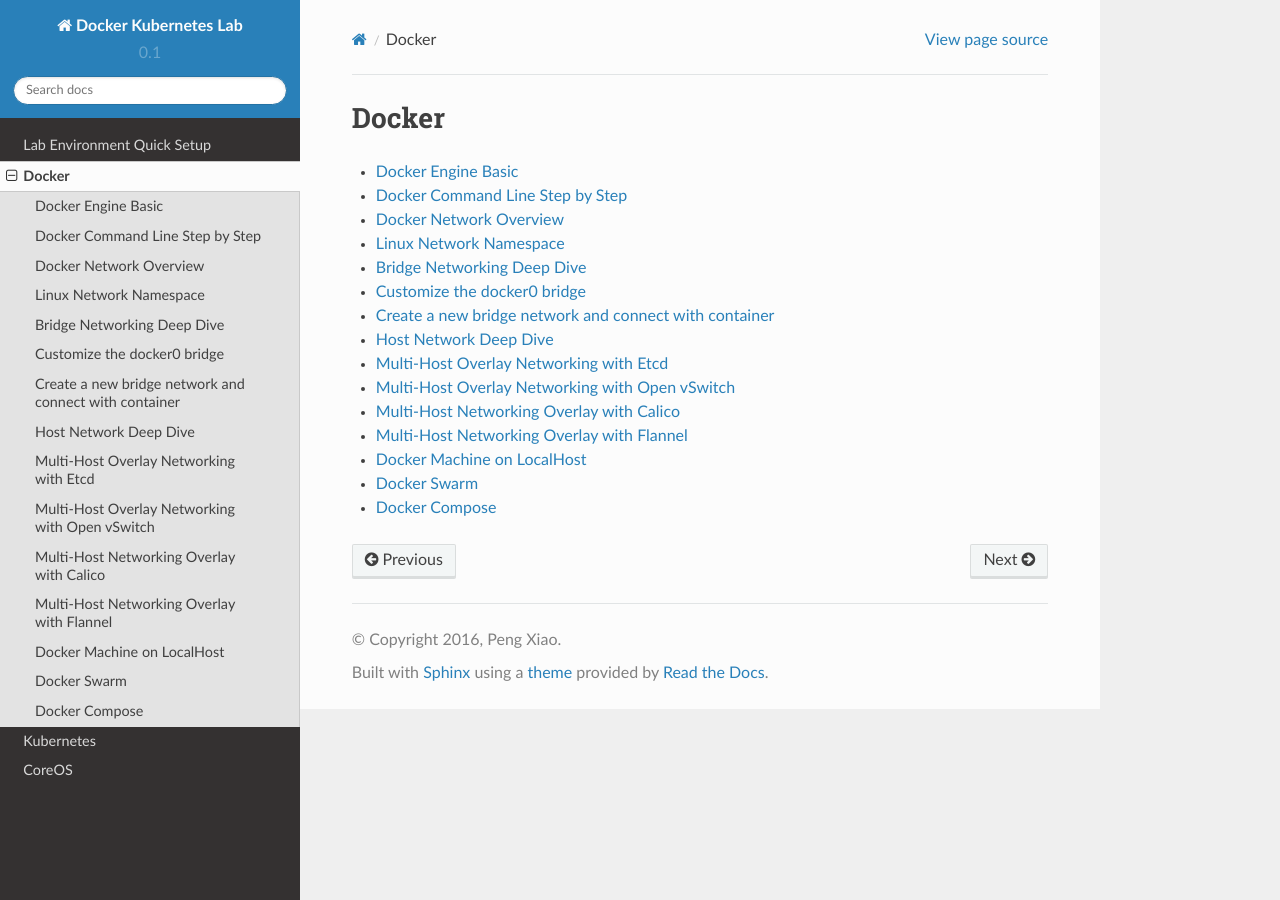
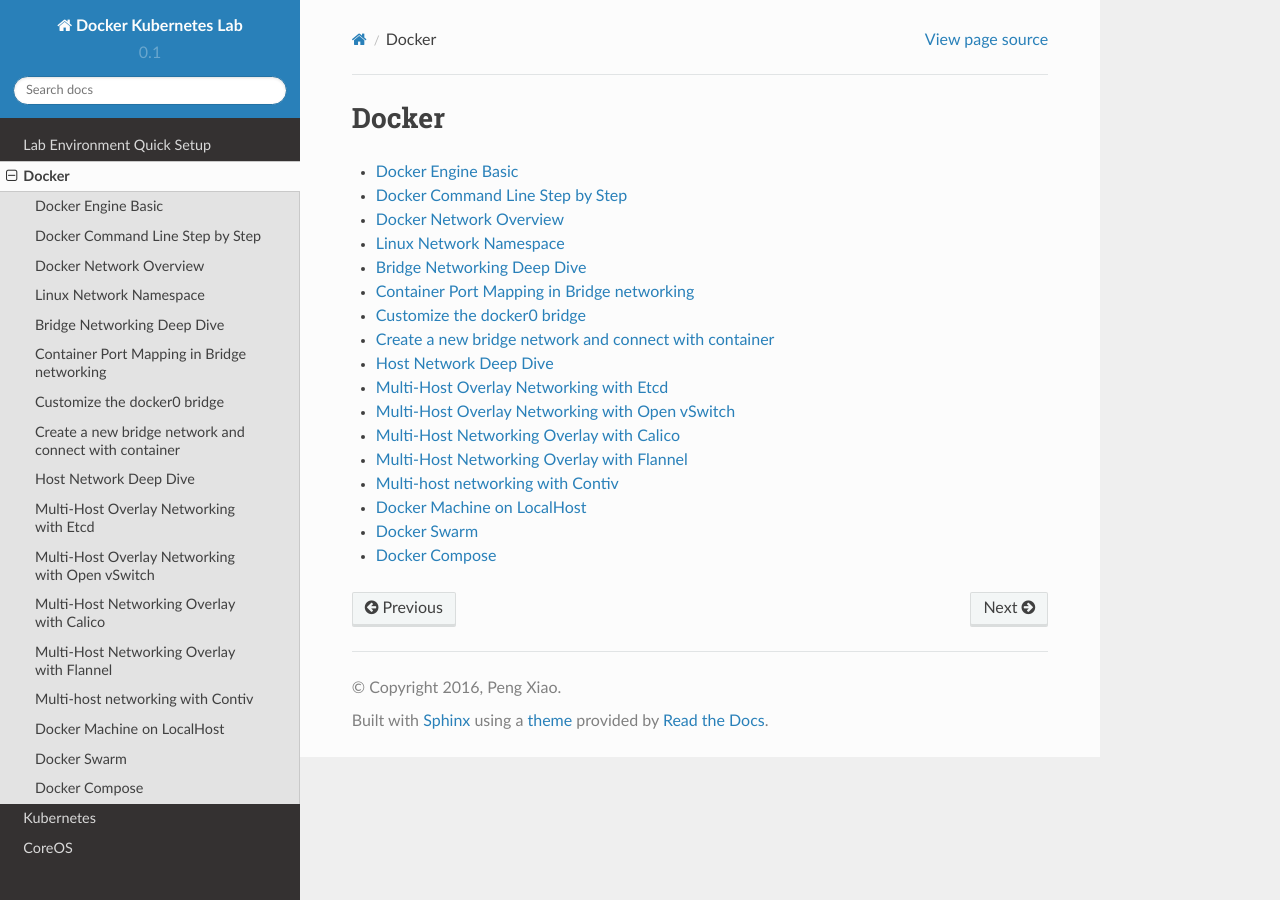
Before and after one commit to xiaopeng163/docker-k8s-lab, a Sphinx documentation site: the page built from docs/source/docker.rst, in a window 1280 px wide. Built offline with Sphinx 7.4.7 and the Read the Docs theme 2.0.0, drawn with Linux system fonts in a browser that asks for light colours; part of the change alters nothing that is shown.

Commit message:
add port mapping lab
Signed-off-by: Peng Xiao <xiaoquwl@gmail.com>

```diff
--- a/docs/source/docker.rst
+++ b/docs/source/docker.rst
@@ -9,6 +9,7 @@ Docker
    docker/docker-network
    docker/netns
    docker/bridged-network
+   docker/port-mapping
    docker/customize-bridge
    docker/create-new-bridge
    docker/host-network
@@ -16,6 +17,7 @@ Docker
    docker/docker-ovs
    docker/docker-calico
    docker/docker-flannel
+   docker/docker-contiv
    docker/docker-machine
    docker/docker-swarm
    docker/docker-compose
--- /dev/null
+++ b/docs/source/docker/docker-contiv.rst
@@ -0,0 +1,4 @@
+Multi-host networking with Contiv
+==================================
+
+http://contiv.github.io/documents/tutorials/container-101.html
--- /dev/null
+++ b/docs/source/docker/port-mapping.rst
@@ -0,0 +1,191 @@
+Container Port Mapping in Bridge networking
+===========================================
+
+Through :doc:`bridged-network` we know that by default Docker containers can make connections to the outside world,
+but the outside world cannot connect to containers. Each outgoing connection will appear to originate from one of
+the host machine’s own IP addresses thanks to an iptables masquerading rule on the host machine that the Docker
+server creates when it starts: [#f1]_
+
+.. code-block:: bash
+
+  ubuntu@docker-node1:~$ sudo iptables -t nat -L -n
+  ...
+  Chain POSTROUTING (policy ACCEPT)
+  target     prot opt source               destination
+  MASQUERADE  all  --  172.17.0.0/16        0.0.0.0/0
+  ...
+  ubuntu@docker-node1:~$ ifconfig docker0
+  docker0   Link encap:Ethernet  HWaddr 02:42:58:22:4c:30
+            inet addr:172.17.0.1  Bcast:0.0.0.0  Mask:255.255.0.0
+            UP BROADCAST MULTICAST  MTU:1500  Metric:1
+            RX packets:0 errors:0 dropped:0 overruns:0 frame:0
+            TX packets:0 errors:0 dropped:0 overruns:0 carrier:0
+            collisions:0 txqueuelen:0
+            RX bytes:0 (0.0 B)  TX bytes:0 (0.0 B)
+
+  ubuntu@docker-node1:~$
+
+The Docker server creates a ``masquerade`` rule that let containers connect to IP addresses in the outside world.
+
+Bind Container port to the host
+--------------------------------
+
+Start a nginx container which export port 80 and 443. we can access the port from inside of the docker host.
+
+.. code-block:: bash
+
+  ubuntu@docker-node1:~$ sudo docker run -d  --name demo nginx
+  ubuntu@docker-node1:~$ sudo docker ps
+  CONTAINER ID        IMAGE               COMMAND                  CREATED             STATUS              PORTS               NAMES
+  b5e53067e12f        nginx               "nginx -g 'daemon off"   8 minutes ago       Up 8 minutes        80/tcp, 443/tcp     demo
+  ubuntu@docker-node1:~$ sudo docker inspect --format {{.NetworkSettings.IPAddress}} demo
+  172.17.0.2
+  ubuntu@docker-node1:~$ curl 172.17.0.2
+  <!DOCTYPE html>
+  <html>
+  <head>
+  <title>Welcome to nginx!</title>
+  <style>
+      body {
+          width: 35em;
+          margin: 0 auto;
+          font-family: Tahoma, Verdana, Arial, sans-serif;
+      }
+  </style>
+  </head>
+  <body>
+  <h1>Welcome to nginx!</h1>
+  <p>If you see this page, the nginx web server is successfully installed and
+  working. Further configuration is required.</p>
+
+  <p>For online documentation and support please refer to
+  <a href="http://nginx.org/">nginx.org</a>.<br/>
+  Commercial support is available at
+  <a href="http://nginx.com/">nginx.com</a>.</p>
+
+  <p><em>Thank you for using nginx.</em></p>
+  </body>
+  </html>
+
+If we want to access the nginx web from outside of the docker host, we must bind the port to docker host like this:
+
+.. code-block:: bash
+
+  ubuntu@docker-node1:~$ sudo docker run -d  -p 80 --name demo nginx
+  0fb783dcd5b3010c0ef47e4c929dfe0c9eac8ddec2e5e0470df5529bfd4cb64e
+  ubuntu@docker-node1:~$ sudo docker ps
+  CONTAINER ID        IMAGE               COMMAND                  CREATED             STATUS              PORTS                            NAMES
+  0fb783dcd5b3        nginx               "nginx -g 'daemon off"   5 seconds ago       Up 5 seconds        443/tcp, 0.0.0.0:32768->80/tcp   demo
+  ubuntu@docker-node1:~$ curl 192.168.205.10:32768
+  <!DOCTYPE html>
+  <html>
+  <head>
+  <title>Welcome to nginx!</title>
+  <style>
+      body {
+          width: 35em;
+          margin: 0 auto;
+          font-family: Tahoma, Verdana, Arial, sans-serif;
+      }
+  </style>
+  </head>
+  <body>
+  <h1>Welcome to nginx!</h1>
+  <p>If you see this page, the nginx web server is successfully installed and
+  working. Further configuration is required.</p>
+
+  <p>For online documentation and support please refer to
+  <a href="http://nginx.org/">nginx.org</a>.<br/>
+  Commercial support is available at
+  <a href="http://nginx.com/">nginx.com</a>.</p>
+
+  <p><em>Thank you for using nginx.</em></p>
+  </body>
+  </html>
+  ubuntu@docker-node1:~$ ifconfig enp0s8
+  enp0s8    Link encap:Ethernet  HWaddr 08:00:27:7a:ac:d2
+            inet addr:192.168.205.10  Bcast:192.168.205.255  Mask:255.255.255.0
+            inet6 addr: fe80::a00:27ff:fe7a:acd2/64 Scope:Link
+            UP BROADCAST RUNNING MULTICAST  MTU:1500  Metric:1
+            RX packets:0 errors:0 dropped:0 overruns:0 frame:0
+            TX packets:8 errors:0 dropped:0 overruns:0 carrier:0
+            collisions:0 txqueuelen:1000
+            RX bytes:0 (0.0 B)  TX bytes:648 (648.0 B)
+
+  ubuntu@docker-node1:~$
+
+If we want to point out which port on host want to bind:
+
+.. code-block:: bash
+
+  ubuntu@docker-node1:~$ sudo docker run -d  -p 80:80 --name demo1 nginx
+  4f548139a4be6574e3f9718f99a05e5174bdfb62d229ea656d35a979b5b0507d
+  ubuntu@docker-node1:~$ sudo docker ps
+  CONTAINER ID        IMAGE               COMMAND                  CREATED             STATUS              PORTS                            NAMES
+  4f548139a4be        nginx               "nginx -g 'daemon off"   5 seconds ago       Up 4 seconds        0.0.0.0:80->80/tcp, 443/tcp      demo1
+  0fb783dcd5b3        nginx               "nginx -g 'daemon off"   2 minutes ago       Up 2 minutes        443/tcp, 0.0.0.0:32768->80/tcp   demo
+  ubuntu@docker-node1:~$
+
+What happened
+--------------
+
+It's iptables
+
+.. code-block:: bash
+
+
+  ubuntu@docker-node1:~$ sudo iptables -t nat -L -n
+  Chain PREROUTING (policy ACCEPT)
+  target     prot opt source               destination
+  DOCKER     all  --  0.0.0.0/0            0.0.0.0/0            ADDRTYPE match dst-type LOCAL
+
+  Chain INPUT (policy ACCEPT)
+  target     prot opt source               destination
+
+  Chain OUTPUT (policy ACCEPT)
+  target     prot opt source               destination
+  DOCKER     all  --  0.0.0.0/0           !127.0.0.0/8          ADDRTYPE match dst-type LOCAL
+
+  Chain POSTROUTING (policy ACCEPT)
+  target     prot opt source               destination
+  MASQUERADE  all  --  172.17.0.0/16        0.0.0.0/0
+  MASQUERADE  tcp  --  172.17.0.2           172.17.0.2           tcp dpt:80
+  MASQUERADE  tcp  --  172.17.0.3           172.17.0.3           tcp dpt:80
+
+  Chain DOCKER (2 references)
+  target     prot opt source               destination
+  RETURN     all  --  0.0.0.0/0            0.0.0.0/0
+  DNAT       tcp  --  0.0.0.0/0            0.0.0.0/0            tcp dpt:32768 to:172.17.0.2:80
+  DNAT       tcp  --  0.0.0.0/0            0.0.0.0/0            tcp dpt:80 to:172.17.0.3:80
+  ubuntu@docker-node1:~$
+
+  ubuntu@docker-node1:~$ sudo iptables -t nat -nvxL
+  Chain PREROUTING (policy ACCEPT 0 packets, 0 bytes)
+      pkts      bytes target     prot opt in     out     source               destination
+         1       44 DOCKER     all  --  *      *       0.0.0.0/0            0.0.0.0/0            ADDRTYPE match dst-type LOCAL
+
+  Chain INPUT (policy ACCEPT 0 packets, 0 bytes)
+      pkts      bytes target     prot opt in     out     source               destination
+
+  Chain OUTPUT (policy ACCEPT 0 packets, 0 bytes)
+      pkts      bytes target     prot opt in     out     source               destination
+         4      240 DOCKER     all  --  *      *       0.0.0.0/0           !127.0.0.0/8          ADDRTYPE match dst-type LOCAL
+
+  Chain POSTROUTING (policy ACCEPT 2 packets, 120 bytes)
+      pkts      bytes target     prot opt in     out     source               destination
+         0        0 MASQUERADE  all  --  *      !docker0  172.17.0.0/16        0.0.0.0/0
+         0        0 MASQUERADE  tcp  --  *      *       172.17.0.2           172.17.0.2           tcp dpt:80
+         0        0 MASQUERADE  tcp  --  *      *       172.17.0.3           172.17.0.3           tcp dpt:80
+
+  Chain DOCKER (2 references)
+      pkts      bytes target     prot opt in     out     source               destination
+         0        0 RETURN     all  --  docker0 *       0.0.0.0/0            0.0.0.0/0
+         1       60 DNAT       tcp  --  !docker0 *       0.0.0.0/0            0.0.0.0/0            tcp dpt:32768 to:172.17.0.2:80
+         2      120 DNAT       tcp  --  !docker0 *       0.0.0.0/0            0.0.0.0/0            tcp dpt:80 to:172.17.0.3:80
+  ubuntu@docker-node1:~$
+
+
+References
+----------
+
+.. [#f1] https://docs.docker.com/engine/userguide/networking/default_network/binding/
```
